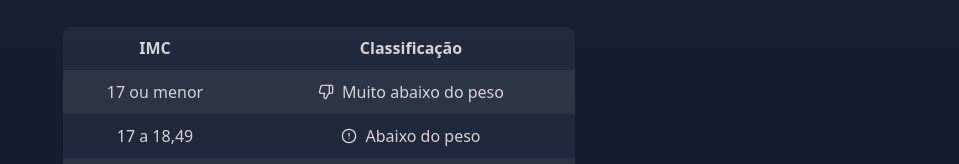
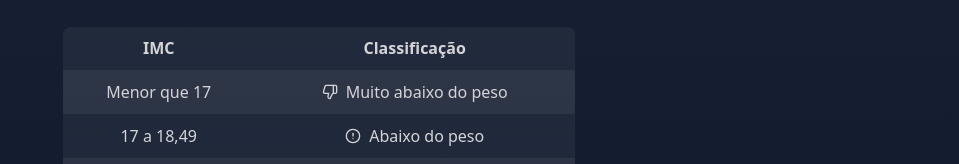
Before and after one commit to philipeoliveira/calculadora-de-imc, a React (Vite) app: page / in a window 1280 px wide. Shown: the part 612-776 px from the top of the page, without its empty margins (321-1280 px from the left). Built offline with nearby package versions, Linux system fonts and the light colour scheme.

Commit message:
Correction of 'Under 17' classification

```diff
--- a/src/ReferenceTable.tsx
+++ b/src/ReferenceTable.tsx
@@ -16,7 +16,7 @@ export function ReferenceTable() {
             </thead>
             <tbody className='font-normal text-center [&>tr:nth-child(even)]:bg-white/5 [&>tr:nth-child(odd)]:bg-white/10 [&>tr>td]:py-2.5 [&>tr>td]:px-5'>
                <tr>
-                  <td>17 ou menor</td>
+                  <td>Menor que 17</td>
                   <td className='flex gap-2 items-center justify-center'>
                      <ThumbsDown size={16} />
                      Muito abaixo do peso
```
